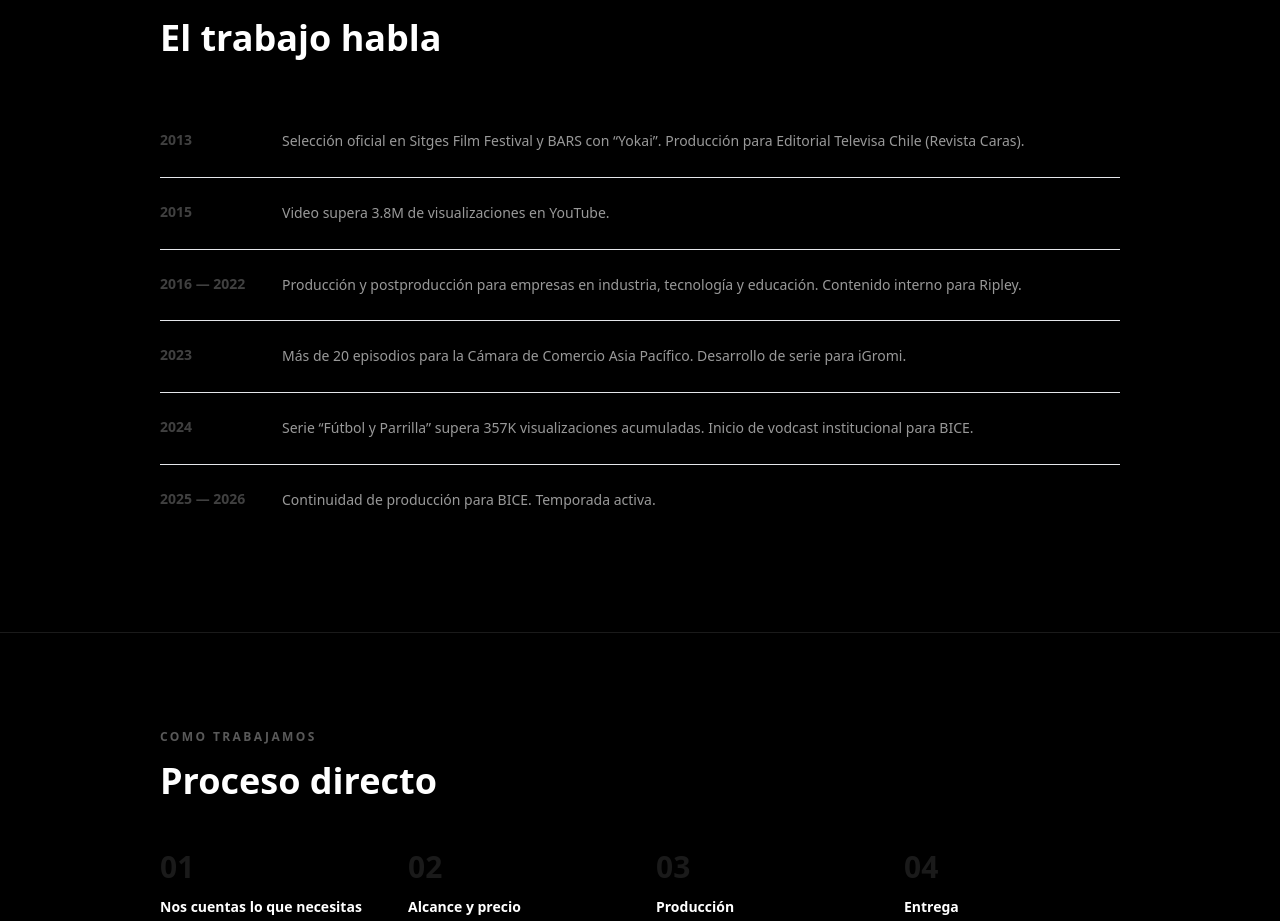
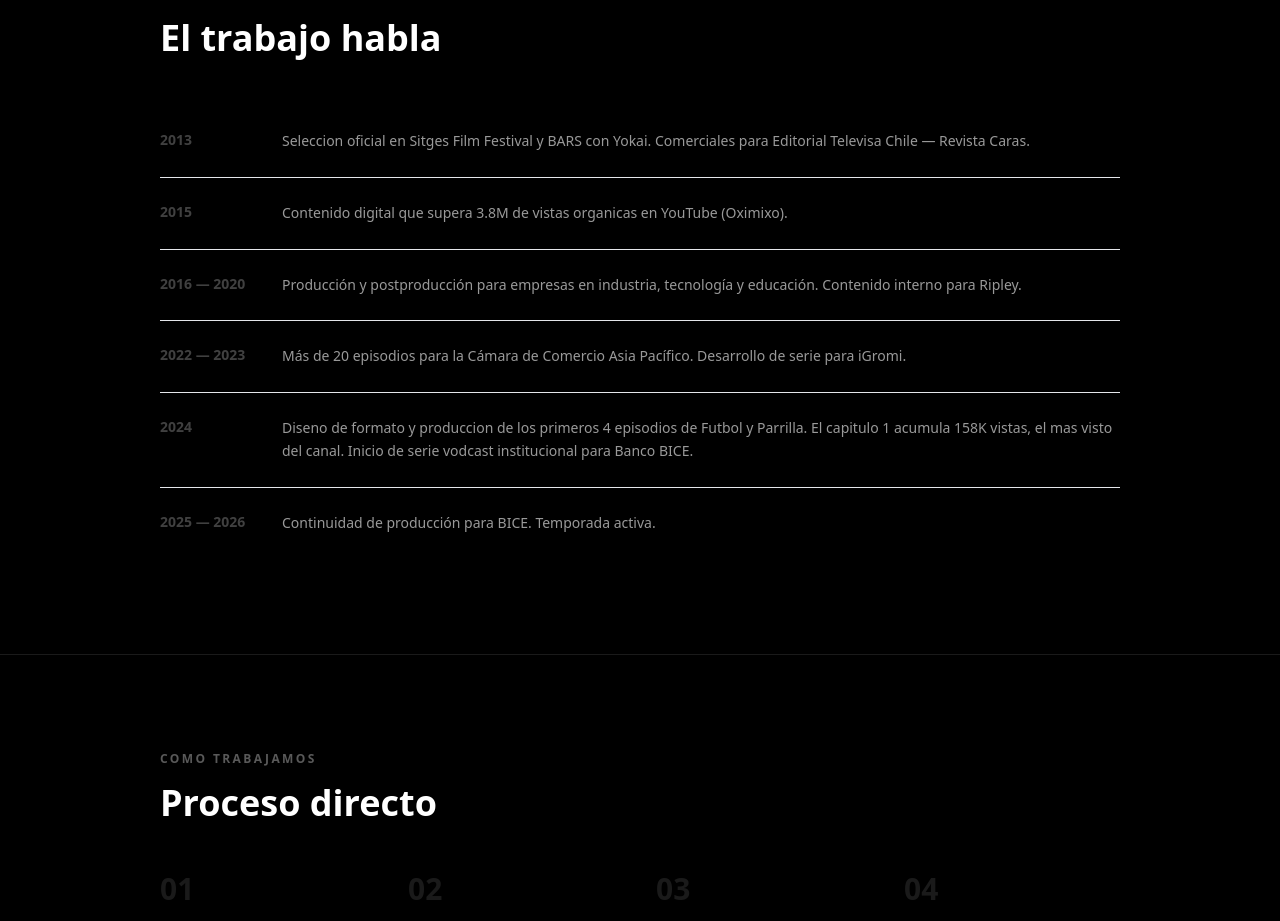
Before and after one commit to TronxGroup/Dekaelo-Media, a Next.js app: page /quienes-somos in a window 1280 px wide. Shown: the part 1463-2384 px from the top of the page. Built offline with nearby package versions, Linux system fonts and the light colour scheme.

Commit message:
Update page.tsx

```diff
--- a/app/quienes-somos/page.tsx
+++ b/app/quienes-somos/page.tsx
@@ -25,23 +25,23 @@ const stats = [
 const milestones = [
   {
     year: "2013",
-    text: "Selección oficial en Sitges Film Festival y BARS con “Yokai”. Producción para Editorial Televisa Chile (Revista Caras).",
+    text: "Seleccion oficial en Sitges Film Festival y BARS con Yokai. Comerciales para Editorial Televisa Chile — Revista Caras.",
   },
   {
     year: "2015",
-    text: "Video supera 3.8M de visualizaciones en YouTube.",
+    text: "Contenido digital que supera 3.8M de vistas organicas en YouTube (Oximixo).",
   },
   {
-    year: "2016 — 2022",
+    year: "2016 — 2020",
     text: "Producción y postproducción para empresas en industria, tecnología y educación. Contenido interno para Ripley.",
   },
   {
-    year: "2023",
+    year: "2022 — 2023",
     text: "Más de 20 episodios para la Cámara de Comercio Asia Pacífico. Desarrollo de serie para iGromi.",
   },
   {
     year: "2024",
-    text: "Serie “Fútbol y Parrilla” supera 357K visualizaciones acumuladas. Inicio de vodcast institucional para BICE.",
+    text: "Diseno de formato y produccion de los primeros 4 episodios de Futbol y Parrilla. El capitulo 1 acumula 158K vistas, el mas visto del canal. Inicio de serie vodcast institucional para Banco BICE.",
   },
   {
     year: "2025 — 2026",
```
